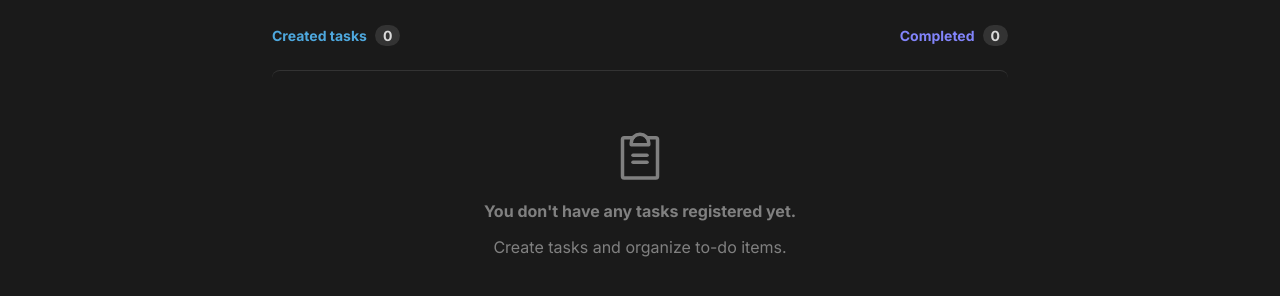
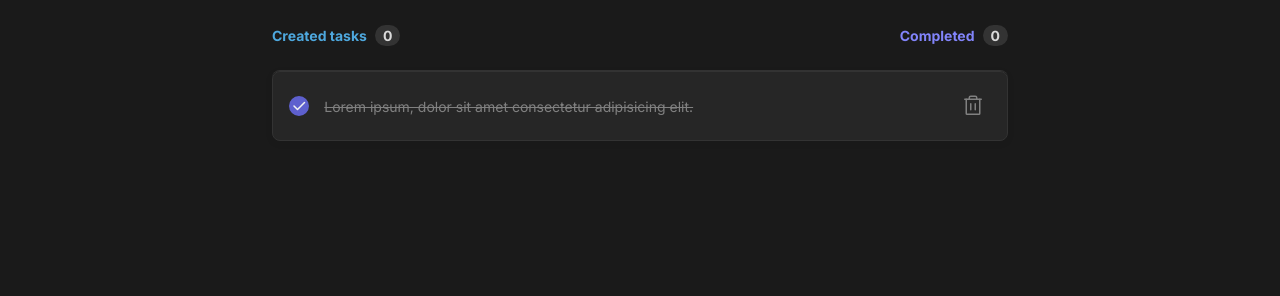
Before and after one commit to AlanWehrliLC/todo-list-web, a React (Vite) app: page / in a window 1280 px wide. Shown: the part 458-754 px from the top of the page. Built offline with nearby package versions, Linux system fonts and the light colour scheme.

Commit message:
Installing radix-ui/react-checkbox, creating a Task component and adding one more color!

```diff
--- a/package.json
+++ b/package.json
@@ -9,6 +9,7 @@
     "preview": "vite preview"
   },
   "dependencies": {
+    "@radix-ui/react-checkbox": "^1.0.1",
     "phosphor-react": "^1.4.1",
     "react": "^18.2.0",
     "react-dom": "^18.2.0",
--- /dev/null
+++ b/src/components/Task/index.tsx
@@ -0,0 +1,22 @@
+import { Check } from "phosphor-react"
+import * as Checkbox from '@radix-ui/react-checkbox';
+import { Trash } from "phosphor-react"
+import "./styles.scss"
+
+export function Task(){
+    const check = true
+
+    return (
+        <div id="taskContainer">
+            <div>
+                <Checkbox.Root id='checkboxRoot' checked={check}>
+                    <Checkbox.Indicator id='CheckboxIndicator'>
+                        <Check weight="bold" />
+                    </Checkbox.Indicator>
+                </Checkbox.Root>
+                <div id="task">Lorem ipsum, dolor sit amet consectetur adipisicing elit.</div>
+            </div>
+            <button id="deleteTask"><Trash size={24} /></button>
+        </div>
+    )
+}
--- /dev/null
+++ b/src/components/Task/styles.scss
@@ -0,0 +1,87 @@
+#taskContainer{
+    display: flex;
+    justify-content: space-between;
+    align-items: center;
+    padding: 1rem;
+
+    width: 100%;
+
+    background: var(--gray-500);
+
+    border: 1px solid var(--gray-400);
+    box-shadow: 0px 2px 8px rgba(0, 0, 0, 0.06);
+    border-radius: 8px;
+}
+
+#taskContainer div{
+    display: flex;
+    justify-content: center;
+    align-items: center;
+    gap: 0.954375rem;
+}
+
+#checkboxRoot{
+    all: unset;
+    margin: 0;
+    padding: 0;
+    border: 2px solid var(--blue);
+    border-radius: 50%;
+    line-height: 0;
+    cursor: pointer;
+    overflow: hidden;
+    display: flex;
+    justify-content: center;
+    align-items: center;
+}
+
+#checkboxRoot[data-state='checked']{
+    width: 1rem;
+    height: 1rem;
+    color: var(--gray-100);
+    background-color: var(--purple-dark);
+    border: 2px solid var(--purple-dark);
+}
+
+#checkboxRoot[data-state='checked']:hover{
+    width: 1rem;
+    height: 1rem;
+    color: var(--gray-100);
+    background-color: var(--purple);
+    border: 2px solid var(--purple);
+}
+
+#checkboxRoot[data-state='unchecked']{
+    width: 1rem;
+    height: 1rem;
+    background-color: transparent;
+}
+
+#checkboxRoot[data-state='unchecked']:hover{
+    background: var(--blue-dark-200);
+    border: 2px solid var(--blue-dark);
+}
+
+#task{
+    font: 400 0.875rem 'Inter';
+    color: var(--gray-300);
+    text-decoration-line: line-through;
+}
+
+#deleteTask{
+    border: 0;
+    display: flex;
+    padding: 0.375rem;
+    align-items: center;
+    justify-content: center;
+    background-color: transparent;
+    color: var(--gray-300);
+    text-decoration: none;
+}
+
+#deleteTask:hover{
+    cursor: pointer;
+    border-radius: 0.25rem;
+    background-color: var(--gray-400);
+    color: var(--danger);
+    padding: 0.375rem;
+}
--- a/src/components/TodoList/index.tsx
+++ b/src/components/TodoList/index.tsx
@@ -1,3 +1,4 @@
+import { Task } from "../Task"
 import { HasNoTasks } from "../HasNoTasks"
 import { TaskCounter } from "../TaskCounter"
 import "./styles.scss"
@@ -6,9 +7,9 @@ export function TodoList(){
     return (
         <div id="taskBoard">
             <TaskCounter />
-            <HasNoTasks />
+            {/* <HasNoTasks /> */}
             <div id="tasks">
-
+                <Task />
             </div>
         </div>
     )
--- a/src/components/TodoList/styles.scss
+++ b/src/components/TodoList/styles.scss
@@ -9,3 +9,16 @@
     margin: auto;
     width: 736px;
 }
+
+#tasks{
+    display: flex;
+    flex-direction: column;
+    align-items: center;
+    gap: 16px;
+
+    width: 736px;
+    height: 244px;
+
+    border-top: 1px solid var(--gray-400);
+    border-radius: 8px;
+}
--- a/src/styles/global.scss
+++ b/src/styles/global.scss
@@ -17,6 +17,7 @@
     --purple-dark: #5E60CE;
     --blue: #4EA8DE;
     --blue-dark: #1E6F9F;
+    --blue-dark-200: #0C1C25;
 
     --danger: #E25858;
 }
```
Also changed, not shown: 1 other file (tests, documents, lock files or other folders).
